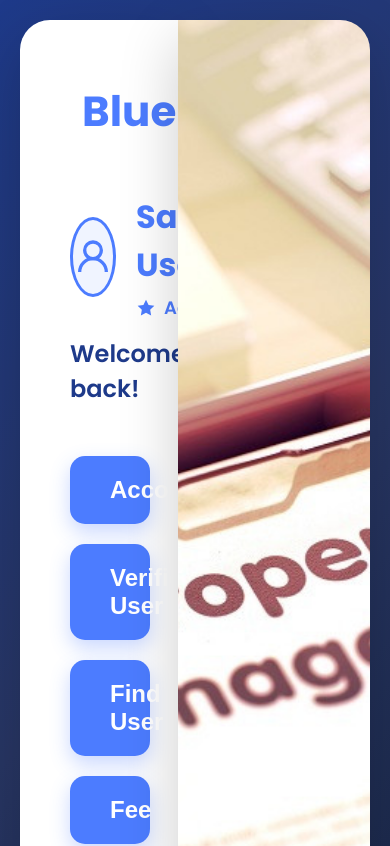
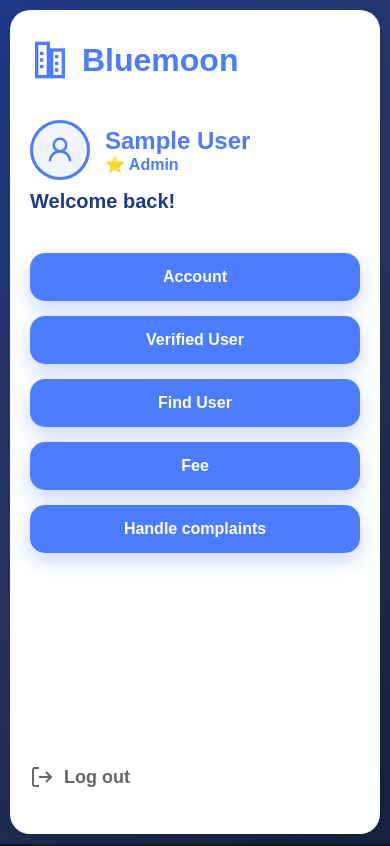
Before and after one commit to ToanTN5962/Bluemoon-Apartment-Management-System-_-CNPM-20251-_-Group-7, a React (Vite) app in the folder BluemoonApartmentManagementSystem/client/: page /admin in a window 390 px wide. Shown: the top 846 px of the page. Built offline with nearby package versions, Linux system fonts and the light colour scheme; sample sign-in values are in the browser's storage.

Commit message:
chinh sua AdminPage vs phone screen

```diff
--- a/BluemoonApartmentManagementSystem/client/src/pages/AdminPage.jsx
+++ b/BluemoonApartmentManagementSystem/client/src/pages/AdminPage.jsx
@@ -22,309 +22,146 @@ function AdminPage() {
   };
 
   return (
-    <div
-      style={{
-        minHeight: '100vh',
-        display: 'flex',
-        background: 'linear-gradient(135deg, #1e3a8a 0%, #283664ff 50%, #162441ff 100%)',
-        padding: '20px'
-      }}
-    >
+    <div className="admin-container">
+      <style>{`
+        .admin-container {
+          min-height: 100vh;
+          display: flex;
+          background: linear-gradient(135deg, #1e3a8a 0%, #283664ff 50%, #162441ff 100%);
+          padding: 20px;
+          box-sizing: border-box;
+          font-family: sans-serif;
+        }
+
+        .left-panel {
+          width: 45%;
+          background-color: white;
+          border-radius: 30px 0 0 30px;
+          padding: 40px;
+          display: flex;
+          flex-direction: column;
+          box-shadow: 0 20px 60px rgba(0, 0, 0, 0.2);
+          z-index: 2;
+        }
+
+        .right-panel {
+          width: 55%;
+          border-radius: 0 30px 30px 0;
+          background-image: url(${backgroundImage});
+          background-size: cover;
+          background-position: center;
+          position: relative;
+          overflow: hidden;
+        }
+
+        .menu-buttons {
+          display: flex;
+          flex-direction: column;
+          gap: 15px;
+          flex: 1;
+        }
+
+        .nav-button {
+          padding: 15px 20px;
+          font-size: 1.2rem;
+          font-weight: 700;
+          color: white;
+          background-color: #4c7cff;
+          border: none;
+          border-radius: 15px;
+          cursor: pointer;
+          transition: all 0.3s ease;
+          box-shadow: 0 8px 20px rgba(76, 124, 255, 0.3);
+        }
+
+        .nav-button:hover {
+          transform: translateY(-2px);
+          box-shadow: 0 12px 30px rgba(76, 124, 255, 0.4);
+        }
+
+        /* Responsive cho máy tính bảng (Tablet) */
+        @media (max-width: 1024px) {
+          .left-panel { width: 60%; }
+          .right-panel { width: 40%; }
+        }
+
+        /* Responsive cho điện thoại (Mobile) */
+        @media (max-width: 768px) {
+          .admin-container { padding: 10px; }
+          .left-panel {
+            width: 100%;
+            border-radius: 20px;
+            padding: 30px 20px;
+          }
+          .right-panel { display: none; } /* Ẩn ảnh nền trên mobile để tập trung vào menu */
+
+          h1 { font-size: 32px !important; }
+          h2 { font-size: 24px !important; }
+          .nav-button { font-size: 1rem; }
+        }
+      `}</style>
+
       {/* Left Panel - Menu */}
-      <div
-        style={{
-          width: '45%',
-          backgroundColor: 'white',
-          borderRadius: '30px 0 0 30px',
-          padding: '60px 50px',
-          display: 'flex',
-          flexDirection: 'column',
-          boxShadow: '0 20px 60px rgba(0, 0, 0, 0.2)'
-        }}
-      >
+      <div className="left-panel">
         {/* Logo */}
-        <div style={{
-          display: 'flex',
-          alignItems: 'center',
-          gap: '12px',
-          marginBottom: '50px'
-        }}>
-          <svg width="50" height="50" viewBox="0 0 24 24" fill="none" stroke="#4c7cff" strokeWidth="2">
+        <div style={{ display: 'flex', alignItems: 'center', gap: '12px', marginBottom: '40px' }}>
+          <svg width="40" height="40" viewBox="0 0 24 24" fill="none" stroke="#4c7cff" strokeWidth="2">
             <rect x="4" y="2" width="7" height="20" />
             <rect x="13" y="6" width="7" height="16" />
             <path d="M6 8h2M6 12h2M6 16h2M15 10h2M15 14h2M15 18h2" />
           </svg>
-          <h1 style={{
-            fontSize: '42px',
-            fontWeight: '700',
-            color: '#4c7cff',
-            margin: 0
-          }}>
-            Bluemoon
-          </h1>
+          <h1 style={{ fontSize: '42px', fontWeight: '700', color: '#4c7cff', margin: 0 }}>Bluemoon</h1>
         </div>
 
         {/* User Info */}
-        <div style={{
-          marginBottom: '50px'
-        }}>
-          <div style={{
-            display: 'flex',
-            alignItems: 'center',
-            gap: '20px',
-            marginBottom: '15px'
-          }}>
+        <div style={{ marginBottom: '40px' }}>
+          <div style={{ display: 'flex', alignItems: 'center', gap: '15px', marginBottom: '10px' }}>
             <div style={{
-              width: '80px',
-              height: '80px',
-              borderRadius: '50%',
-              border: '3px solid #4c7cff',
-              display: 'flex',
-              alignItems: 'center',
-              justifyContent: 'center',
-              backgroundColor: '#f0f4ff'
+              width: '60px', height: '60px', borderRadius: '50%', border: '3px solid #4c7cff',
+              display: 'flex', alignItems: 'center', justifyContent: 'center', backgroundColor: '#f0f4ff'
             }}>
-              <svg width="40" height="40" viewBox="0 0 24 24" fill="none" stroke="#4c7cff" strokeWidth="2">
-                <circle cx="12" cy="8" r="5"/>
-                <path d="M20 21a8 8 0 1 0-16 0"/>
+              <svg width="30" height="30" viewBox="0 0 24 24" fill="none" stroke="#4c7cff" strokeWidth="2">
+                <circle cx="12" cy="8" r="5"/><path d="M20 21a8 8 0 1 0-16 0"/>
               </svg>
             </div>
             <div>
-              <h2 style={{
-                fontSize: '32px',
-                fontWeight: '700',
-                color: '#4c7cff',
-                margin: 0,
-                marginBottom: '5px'
-              }}>
+              <h2 style={{ fontSize: '28px', fontWeight: '700', color: '#4c7cff', margin: 0 }}>
                 {user?.name || user?.email || 'Admin User'}
               </h2>
-              <div style={{
-                display: 'flex',
-                alignItems: 'center',
-                gap: '8px'
-              }}>
-                <svg width="20" height="20" viewBox="0 0 24 24" fill="#4c7cff">
-                  <path d="M12 2L15.09 8.26L22 9.27L17 14.14L18.18 21.02L12 17.77L5.82 21.02L7 14.14L2 9.27L8.91 8.26L12 2Z"/>
-                </svg>
-                <span style={{
-                  fontSize: '18px',
-                  fontWeight: '600',
-                  color: '#4c7cff'
-                }}>
-                  Admin
-                </span>
-              </div>
+              <span style={{ fontSize: '16px', fontWeight: '600', color: '#4c7cff' }}>⭐ Admin</span>
             </div>
           </div>
-          <p style={{
-            fontSize: '24px',
-            fontWeight: '600',
-            color: '#1e3a8a',
-            margin: 0
-          }}>
-            Welcome back!
-          </p>
+          <p style={{ fontSize: '20px', fontWeight: '600', color: '#1e3a8a', margin: 0 }}>Welcome back!</p>
         </div>
 
         {/* Menu Buttons */}
-        <div style={{
-          display: 'flex',
-          flexDirection: 'column',
-          gap: '20px',
-          flex: 1
-        }}>
-          <button
-            onClick={() => navigate('/account')}
-            style={{
-              padding: '20px 40px',
-              fontSize: '24px',
-              fontWeight: '700',
-              color: 'white',
-              backgroundColor: '#4c7cff',
-              border: 'none',
-              borderRadius: '15px',
-              cursor: 'pointer',
-              boxShadow: '0 8px 20px rgba(76, 124, 255, 0.3)',
-              transition: 'all 0.3s ease',
-              textAlign: 'center'
-            }}
-            onMouseOver={(e) => {
-              e.currentTarget.style.transform = 'translateY(-2px)';
-              e.currentTarget.style.boxShadow = '0 12px 30px rgba(76, 124, 255, 0.4)';
-            }}
-            onMouseOut={(e) => {
-              e.currentTarget.style.transform = 'translateY(0)';
-              e.currentTarget.style.boxShadow = '0 8px 20px rgba(76, 124, 255, 0.3)';
-            }}
-          >
-            Account
-          </button>
-
-          <button
-            onClick={() => navigate('/admin/verified-user')}
-            style={{
-              padding: '20px 40px',
-              fontSize: '24px',
-              fontWeight: '700',
-              color: 'white',
-              backgroundColor: '#4c7cff',
-              border: 'none',
-              borderRadius: '15px',
-              cursor: 'pointer',
-              boxShadow: '0 8px 20px rgba(76, 124, 255, 0.3)',
-              transition: 'all 0.3s ease',
-              textAlign: 'center'
-            }}
-            onMouseOver={(e) => {
-              e.currentTarget.style.transform = 'translateY(-2px)';
-              e.currentTarget.style.boxShadow = '0 12px 30px rgba(76, 124, 255, 0.4)';
-            }}
-            onMouseOut={(e) => {
-              e.currentTarget.style.transform = 'translateY(0)';
-              e.currentTarget.style.boxShadow = '0 8px 20px rgba(76, 124, 255, 0.3)';
-            }}
-          >
-            Verified User
-          </button>
-
-          <button
-            onClick={() => navigate('/admin/find-user')}
-            style={{
-              padding: '20px 40px',
-              fontSize: '24px',
-              fontWeight: '700',
-              color: 'white',
-              backgroundColor: '#4c7cff',
-              border: 'none',
-              borderRadius: '15px',
-              cursor: 'pointer',
-              boxShadow: '0 8px 20px rgba(76, 124, 255, 0.3)',
-              transition: 'all 0.3s ease',
-              textAlign: 'center'
-            }}
-            onMouseOver={(e) => {
-              e.currentTarget.style.transform = 'translateY(-2px)';
-              e.currentTarget.style.boxShadow = '0 12px 30px rgba(76, 124, 255, 0.4)';
-            }}
-            onMouseOut={(e) => {
-              e.currentTarget.style.transform = 'translateY(0)';
-              e.currentTarget.style.boxShadow = '0 8px 20px rgba(76, 124, 255, 0.3)';
-            }}
-          >
-            Find User
-          </button>
-
-          <button
-            onClick={() => navigate('/admin/fee')}
-            style={{
-              padding: '20px 40px',
-              fontSize: '24px',
-              fontWeight: '700',
-              color: 'white',
-              backgroundColor: '#4c7cff',
-              border: 'none',
-              borderRadius: '15px',
-              cursor: 'pointer',
-              boxShadow: '0 8px 20px rgba(76, 124, 255, 0.3)',
-              transition: 'all 0.3s ease',
-              textAlign: 'center'
-            }}
-            onMouseOver={(e) => {
-              e.currentTarget.style.transform = 'translateY(-2px)';
-              e.currentTarget.style.boxShadow = '0 12px 30px rgba(76, 124, 255, 0.4)';
-            }}
-            onMouseOut={(e) => {
-              e.currentTarget.style.transform = 'translateY(0)';
-              e.currentTarget.style.boxShadow = '0 8px 20px rgba(76, 124, 255, 0.3)';
-            }}
-          >
-            Fee
-          </button>
-
-          <button
-            onClick={() => navigate('/admin/complaints')}
-            style={{
-              padding: '20px 40px',
-              fontSize: '24px',
-              fontWeight: '700',
-              color: 'white',
-              backgroundColor: '#4c7cff',
-              border: 'none',
-              borderRadius: '15px',
-              cursor: 'pointer',
-              boxShadow: '0 8px 20px rgba(76, 124, 255, 0.3)',
-              transition: 'all 0.3s ease',
-              textAlign: 'center'
-            }}
-            onMouseOver={(e) => {
-              e.currentTarget.style.transform = 'translateY(-2px)';
-              e.currentTarget.style.boxShadow = '0 12px 30px rgba(76, 124, 255, 0.4)';
-            }}
-            onMouseOut={(e) => {
-              e.currentTarget.style.transform = 'translateY(0)';
-              e.currentTarget.style.boxShadow = '0 8px 20px rgba(76, 124, 255, 0.3)';
-            }}
-          >
-            Handle complaints
-          </button>
+        <div className="menu-buttons">
+          <button className="nav-button" onClick={() => navigate('/account')}>Account</button>
+          <button className="nav-button" onClick={() => navigate('/admin/verified-user')}>Verified User</button>
+          <button className="nav-button" onClick={() => navigate('/admin/find-user')}>Find User</button>
+          <button className="nav-button" onClick={() => navigate('/admin/fee')}>Fee</button>
+          <button className="nav-button" onClick={() => navigate('/admin/complaints')}>Handle complaints</button>
         </div>
 
         {/* Logout Button */}
-        <button
-          onClick={handleLogout}
-          style={{
-            marginTop: '30px',
-            padding: '15px 30px',
-            fontSize: '18px',
-            fontWeight: '600',
-            color: '#666',
-            backgroundColor: 'transparent',
-            border: 'none',
-            cursor: 'pointer',
-            display: 'flex',
-            alignItems: 'center',
-            gap: '10px',
-            transition: 'color 0.3s ease'
-          }}
-          onMouseOver={(e) => {
-            e.currentTarget.style.color = '#1e3a8a';
-          }}
-          onMouseOut={(e) => {
-            e.currentTarget.style.color = '#666';
-          }}
-        >
+        <button onClick={handleLogout} style={{
+          marginTop: '30px', padding: '15px 0', fontSize: '18px', fontWeight: '600',
+          color: '#666', backgroundColor: 'transparent', border: 'none', cursor: 'pointer',
+          display: 'flex', alignItems: 'center', gap: '10px'
+        }}>
           <svg width="24" height="24" viewBox="0 0 24 24" fill="none" stroke="currentColor" strokeWidth="2">
-            <path d="M9 21H5a2 2 0 0 1-2-2V5a2 2 0 0 1 2-2h4"/>
-            <polyline points="16 17 21 12 16 7"/>
-            <line x1="21" y1="12" x2="9" y2="12"/>
+            <path d="M9 21H5a2 2 0 0 1-2-2V5a2 2 0 0 1 2-2h4"/><polyline points="16 17 21 12 16 7"/><line x1="21" y1="12" x2="9" y2="12"/>
           </svg>
           Log out
         </button>
       </div>
 
       {/* Right Panel - Background Image */}
-      <div
-        style={{
-          width: '55%',
-          borderRadius: '0 30px 30px 0',
-          backgroundImage: `url(${backgroundImage})`,
-          backgroundSize: 'cover',
-          backgroundPosition: 'center',
-          boxShadow: '0 20px 60px rgba(0, 0, 0, 0.2)',
-          position: 'relative',
-          overflow: 'hidden'
-        }}
-      >
+      <div className="right-panel">
         <div style={{
-          position: 'absolute',
-          bottom: '40px',
-          right: '40px',
-          width: '80px',
-          height: '80px',
-          background: 'linear-gradient(135deg, rgba(76, 124, 255, 0.9) 0%, rgba(30, 58, 138, 0.9) 100%)',
-          borderRadius: '50% 0 50% 50%',
-          transform: 'rotate(-45deg)'
+          position: 'absolute', bottom: '40px', right: '40px', width: '60px', height: '60px',
+          background: 'linear-gradient(135deg, rgba(76, 124, 255, 0.8) 0%, rgba(30, 58, 138, 0.8) 100%)',
+          borderRadius: '50% 0 50% 50%', transform: 'rotate(-45deg)'
         }}></div>
       </div>
     </div>
```
